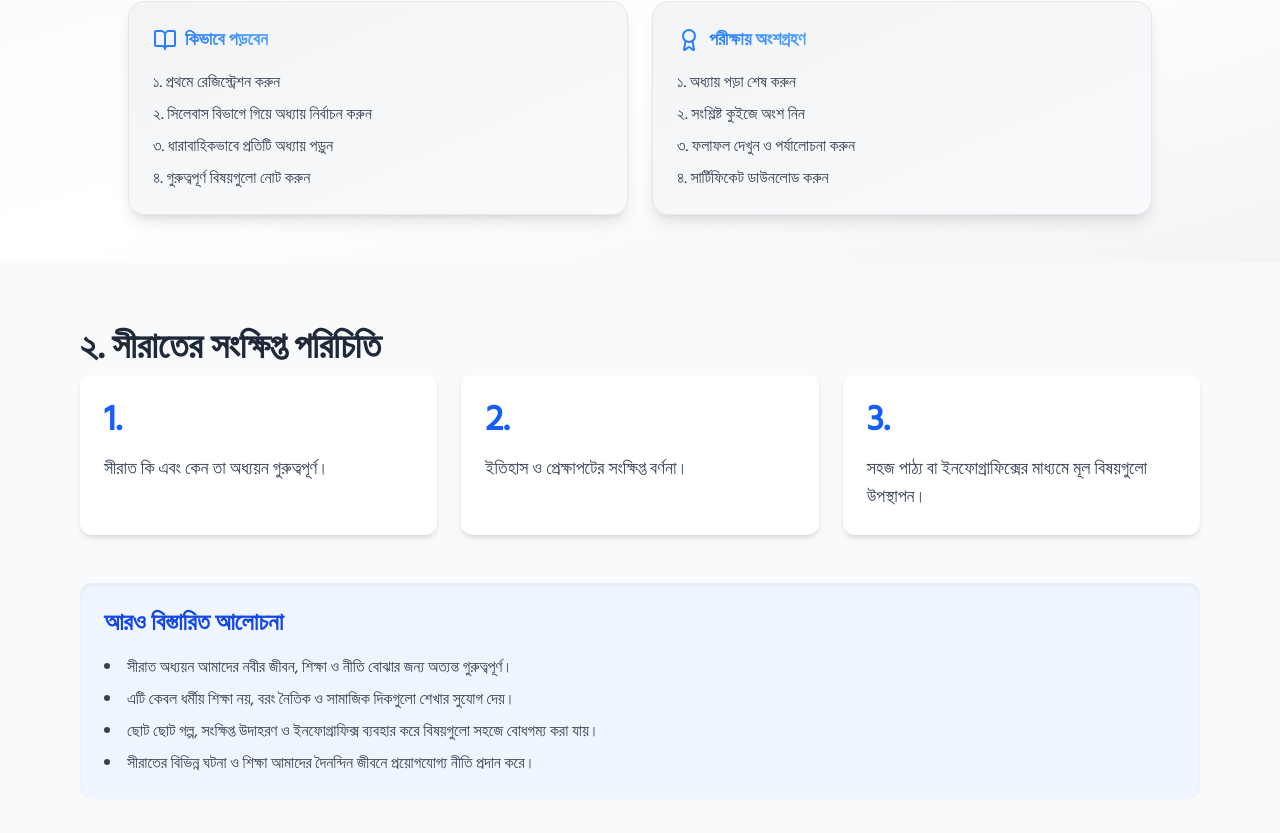
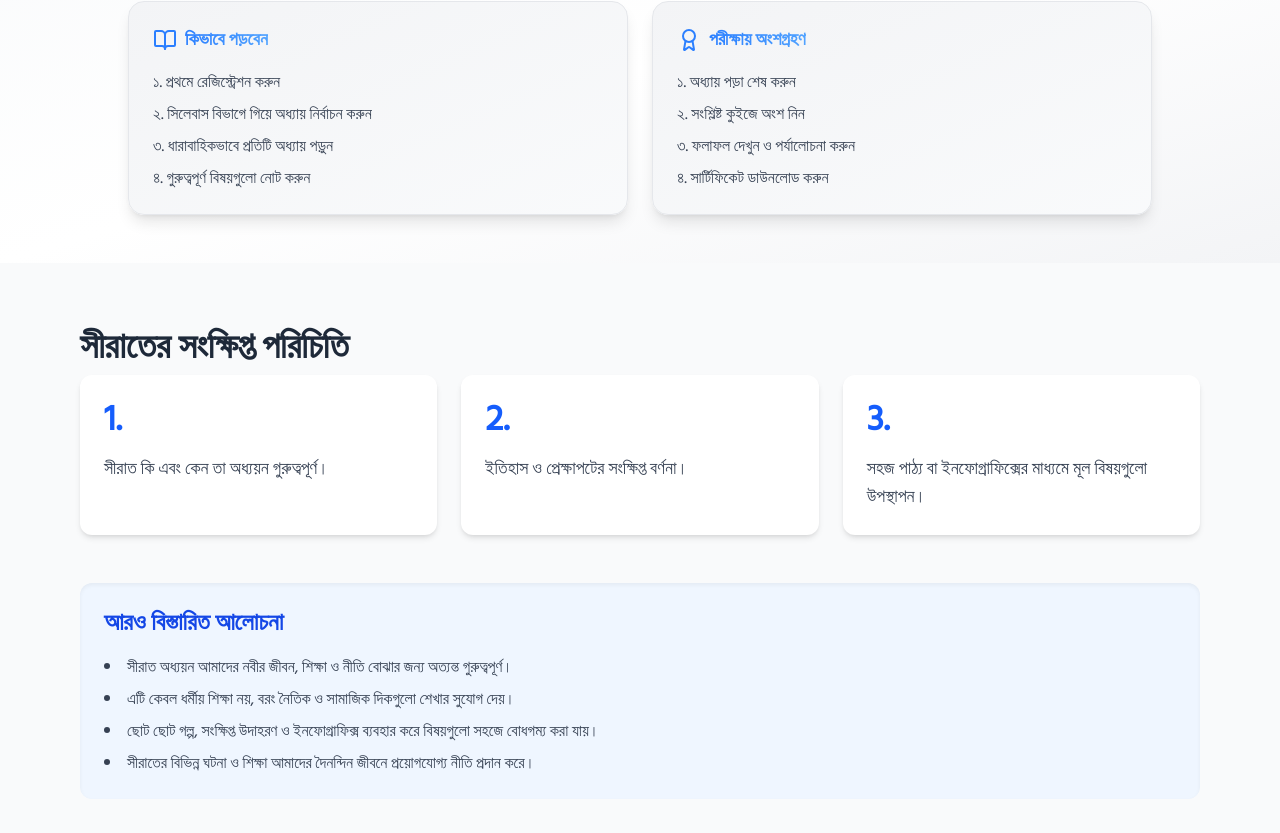
Before and after one commit to ishoef/Seerah-Client-Side, a React (Vite) app: page / in a window 1280 px wide. Shown: the part 1200-2033 px from the top of the page. Built offline with nearby package versions, Linux system fonts and the light colour scheme; no server answers.

Commit message:
update data

```diff
--- a/src/Pages/Home/SeerahIntro/SeerahIntro.jsx
+++ b/src/Pages/Home/SeerahIntro/SeerahIntro.jsx
@@ -19,7 +19,7 @@ export default function SeerahIntroSection() {
       <div className="max-w-6xl mx-auto px-4">
         {/* Title */}
         <h2 className="text-4xl font-extrabold text-gray-800 dark:text-white mb-2 text-center md:text-left">
-          ২. সীরাতের সংক্ষিপ্ত পরিচিতি
+          সীরাতের সংক্ষিপ্ত পরিচিতি
         </h2>
 
         {/* Points Cards */}
```
